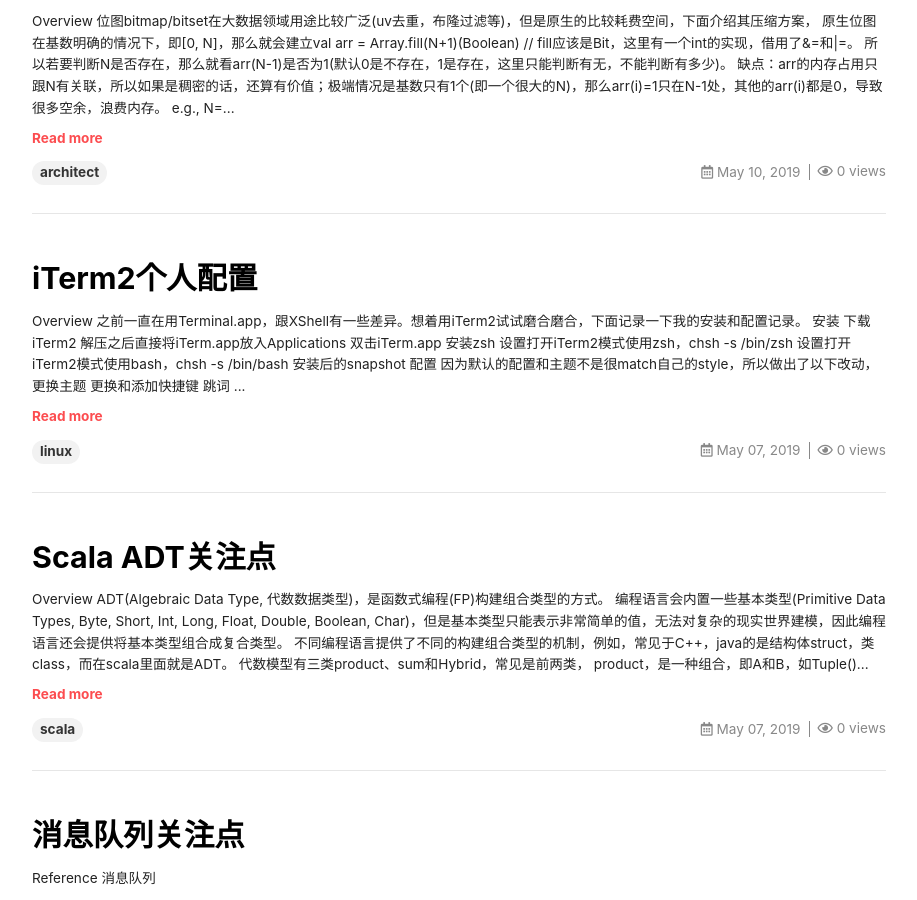
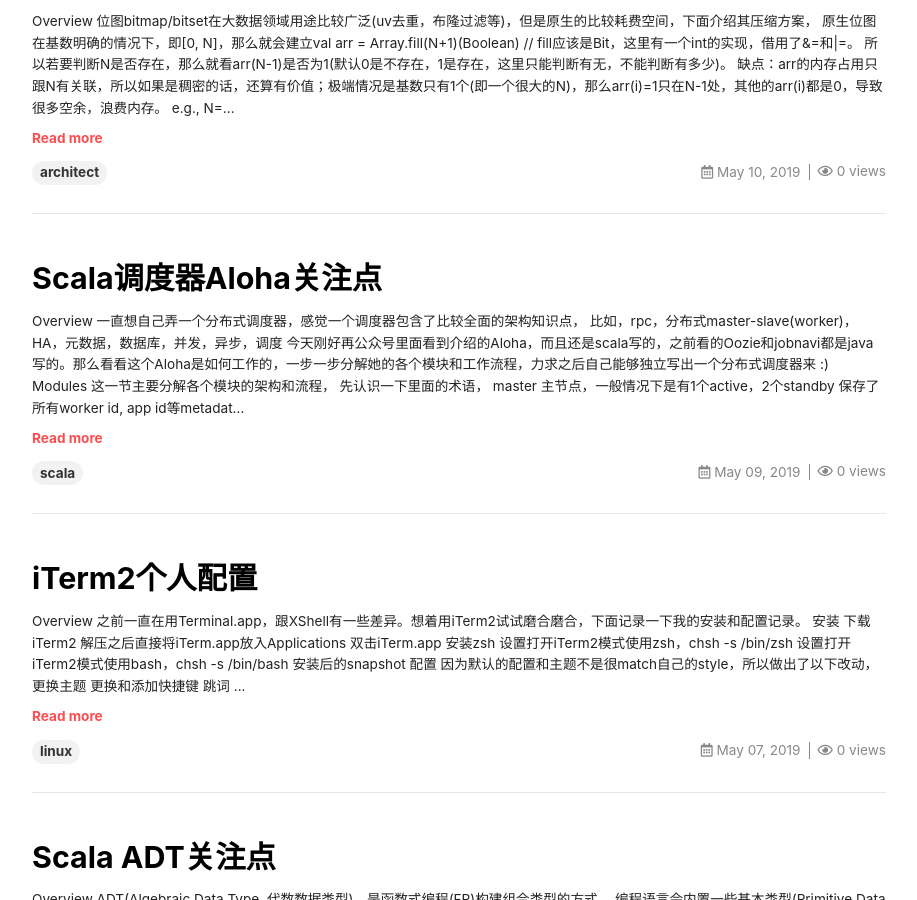
Before and after one commit to chenfh5/chenfh5.github.io, a Jekyll site: the page built from index.html, in a window 1280 px wide and 900 px high, scrolled down 482 px. Shown: the whole window, without its empty margins (181-1098 px from the left). Built offline with Jekyll 4.4.1, drawn with Linux system fonts in a browser that asks for light colours; nearby versions of some CDN libraries; the list of posts is cut into pages by our own code; comment, search, counter and statistics services are not loaded; some of the changed lines change nothing that is shown.

Commit message:
add post

```diff
--- a/_posts/2019-04-30-IDEA.md
+++ b/_posts/2019-04-30-IDEA.md
@@ -49,18 +49,27 @@
 
 ----
 # 常用插件
-1. .ignore
-2. BashSupport
-3. Markdown Navigator(table shows perfect)/~~support~~(table can not show)
-4. String Manipulation
-5. Maven Helper
-5. Python
-6. Scala
-7. Pig
-8. CodeGlance
-9. Rainbow Brackets
+- .ignore
+- BashSupport
+- ~~Markdown Navigator~~(table shows perfect，但是比较卡)
+- Markdown support(table can not show,但是官方默认)
+- String Manipulation
+- Maven Helper
+- Python
+- Scala
+- Pig
+- ~~CodeGlance~~
+- ~~Rainbow Brackets~~
+- [GoToTabs](https://stackoverflow.com/a/30237194/9108627)，方便类似XShell, iTerm2那样可以通过`cmd+num`来快速切换tab
+    ![image.png](https://upload-images.jianshu.io/upload_images/2189341-3afc4c7b9061b8c0.png?imageMogr2/auto-orient/strip%7CimageView2/2/w/1240)
 
-![Custom plugins](https://upload-images.jianshu.io/upload_images/2189341-e5ed1edafeff5773.png?imageMogr2/auto-orient/strip%7CimageView2/2/w/1240)
+    ![image.png](https://upload-images.jianshu.io/upload_images/2189341-b84492b4907bb00d.png?imageMogr2/auto-orient/strip%7CimageView2/2/w/1240)
+    > 另外由于默认的`cmd+1和cmd+7`比较有用，将其置为`alt+1和alt+7`
+
+    另外剔除`previous/next tab`防止与`back cmd+[/]`混淆，因此tab跳转全靠`cmd+num`
+
+    ![image.png](https://upload-images.jianshu.io/upload_images/2189341-ac07952296c9d05c.png?imageMogr2/auto-orient/strip%7CimageView2/2/w/1240)
+    > Navigate的Implementation也改为`cmd+b`，具体实现比声明更常用
 
 ----
 # 新机器
@@ -85,6 +94,7 @@
 Feature|Windows short cut|Mac short cut|others
 --- | --- | --- | --- |
 向下复制该行|ctrl+D|CMD+D||
+直接到文件头 | | [fn+cmd+left arrow](https://stackoverflow.com/questions/7110573/intellij-beginning-of-file-keyboard-shortcut) | |
 
 ----
 # Reference
--- /dev/null
+++ b/_posts/2019-05-09-01_scala-aloha-scheduler.md
@@ -0,0 +1,130 @@
+---
+title: Scala调度器Aloha关注点
+tags: scala
+key: 67
+modify_date: 2019-05-16 19:00:00 +08:00
+---
+
+# Overview
+一直想自己弄一个分布式调度器，感觉一个调度器包含了比较全面的架构知识点，
+
+比如，rpc，分布式master-slave(worker)，HA，元数据，数据库，并发，异步，调度
+
+今天刚好再公众号里面看到介绍的[Aloha](https://github.com/jrthe42/aloha)，而且还是scala写的，之前看的[Oozie](https://github.com/apache/oozie)和jobnavi都是java写的。那么看看这个Aloha是如何工作的，一步一步分解她的各个模块和工作流程，力求之后自己能够独立写出一个分布式调度器来 :)
+
+# Modules
+这一节主要分解各个模块的架构和流程，
+
+先认识一下里面的术语，
+- master
+    - 主节点，一般情况下是有1个active，2个standby
+    - 保存了所有worker id, app id等metadata
+    - 利用ZK等做HA保存metadata，故障就从ZK恢复
+- worker
+    - 从节点，工作节点，执行真正业务逻辑的节点，线性可扩展`usableWorkers`
+    - 定时发送heartbeat到master，如果长时间与master的通信断开，则master会认为该worker crash，然后通过ZK提出该worker及其app，然后在其他存活的worker重起app
+- app
+    - 具体执行任务，可以是`java -cp`，可以是`bash`
+
+## Pom
+先看看`parent-pom`，其实依赖和插件都不多，
+
+- 公共，日志log
+- 集合guava
+- netty，rpc
+- curator，zk
+- json4s
+- jetty，web-server
+- junit
+
+插件只有一个，`scala-maven`
+
+## Compile && Script
+编译jar包之后，接下来是运行`sbin/aloha-daemon.sh`命令，进去看看，
+- OPTION in [start, stop, status]
+- DAEMON in [master, worker]
+- 用了`touch`来检验权限`privilege`
+- 如果没有通过`--config`指定`ALOHA_CONF_DIR`，使用默认的
+- bash exit 0 // 正常
+- rsync SRC DEST  // 排除log
+- aloha_rotate_log() // log后移为log.1，即将log空出来
+- run_command()使用`nohup`调用`aloha-class`里面exec重定向,然后执行java -cp命令，最后写pid到文件
+
+## Master
+`bash sbin/aloha-daemon.sh start master -h 127.0.0.1 -p 1234`
+运行了`aloha-daemon.sh`之后，首先是启动`master`，主路径是`me.jrwang.aloha.scheduler.master.Master`，进去看看，
+- `main()`在629行
+- 首先初始化系统和手动配置，`new AlohaConf()`
+- 启动master web server，并开始监听
+    - new NettyRpcEnv()
+    - new TransportServer(), 建立server
+    - new Dispatcher(), 建立消息route（分发到不同endpoint）
+    - setupEndpoint(), 建立endpoint
+        - new NettyRpcEndpointRef()
+        - new EndpointData() -> new inbox()初始化，并投放第一条msg到OnStart, 即`receivers.offer(endpointData)`
+        - lazy启动，当第一条msg过来了，dispatch才调用`data.inbox.process() -> OnStart()`来初始化 // OnStart should be the first message to process
+    - askSync()消费第一条msg OnStart()
+        - dispatcher.postLocalMessage(message, p)，将msg推送到
+        - pool.execute(new MessageLoop)
+        - 每条MessageLoop()线程都会while(true)地从receivers来take(阻塞)msg，然后process()，即`receivers.take().inbox.process(Dispatcher.this)`
+        - 每个endpointData里面都有一个LinkedList()来保存具体msg,receiveAndReply
+        - 创建ApplicationInfo task,val app = createApplication(description)
+        - 注册ApplicationInfo,registerApplication(app)
+        - 为app挑选空闲worker,并launch
+        - 发送app到worker,`worker.endpoint.send(LaunchApplication(masterUrl, app.id, app.desc))`
+        - 持久化app状态
+    - 至此启动
+
+    ![image.png](https://upload-images.jianshu.io/upload_images/2189341-7176a8f556195e2b.png?imageMogr2/auto-orient/strip%7CimageView2/2/w/1240)
+
+
+## Worker
+接着运行`bash sbin/aloha-daemon.sh start worker -h 127.0.0.1 aloha://127.0.0.1:1234`，启动worker，路径是`me.jrwang.aloha.scheduler.worker.Worker`，主要流程如下，
+- 接受task，inbox, endpoint.receive
+- handleRegisterResponse()的case RegisteredWorker(masterRef)将master信息注入到worker，然后就可以与master通信了
+- 启动task，case LaunchApplication(masterUrl, appId, appDesc)
+- 新开一个线程，fetchAndRunApplication()
+    - 创建真正的Application,Application.create(反射)
+    - 先发送app状态为running到master,`worker.send(ApplicationStateChanged())`
+    - 再开始真正执行app,`Await.result(exitStatePromise.future, Duration.Inf)`
+        - 目前实现的app，只有ApplicationWithProcess，是可以运行bash命令的，而bash命令可以调起`java -cp`
+
+## HA
+- master自己的HA
+    - Master, onStart()
+    - 拿zk来讲
+        - 先建立engine，即保存路径path`master_status`,PERSISTENT永久
+        - 选主leader_election，`leaderLatch = new LeaderLatch()`
+        - 如果leader变更
+            - 通过`notLeader()`的回调发起`send(RevokedLeadership)`，停掉当前master(这里是否可以更加优雅？如果是只是退主，而不是退JVM，因为退了JVM后续要手动拉起了？当然这里如果用supervisor来拉起的话，应该也是可以的，自动拉起后再join到zk里面，随时准备当主)
+            - 通过`isLeader()`的回调发起`send(ElectedLeader)`，通知当前master当主，并使用`completeRecovery()`
+                - 通过zk path的PERSISTENT恢复之前持久化的app和worker信息
+                - 将所有app信息注册到当前master(感觉这里可以更优雅？)
+                - 将所有worker注册到当前master，并通知所有worker换主
+                - `send(CompleteRecovery)`告知恢复完毕
+                    - 清理UNKNOWN worker和app
+                    - 重新schedule(),将分配app到空闲worker
+
+
+
+- worker crash之后,本来在该worker上的app会重新安排在别的worker rerun
+    - onDisconnected()
+        - removeWorker()
+        - relaunchApplication()
+
+## REST
+master也有一个跟外部通信的http rest接口，base on jetty，用于启停杀任务app，
+
+StandaloneRestServer，直接发送三类任务`masterEndpoint.askSync[*app*]`到dispatch的receivers上，然后dispatch的while(true)线程消费该rest app，然后分发到master
+
+这里启动rest server使用了RestSubmissionServer，
+`val (server, boundPort) = Utils.startServiceOnPort[Server](requestedPort, doStart, masterConf)`
+启动doStart()是一个[传名函数](https://blog.csdn.net/asongoficeandfire/article/details/21889375)，起到lazy加载的效果
+
+![image.png](https://upload-images.jianshu.io/upload_images/2189341-b5dc9ae69185af0d.png?imageMogr2/auto-orient/strip%7CimageView2/2/w/1240)
+> rest urls
+
+
+# Reference
+- [jrthe42 Aloha](https://github.com/jrthe42/aloha)
+- [Aloha：一个分布式任务调度框架](http://blog.jrwang.me/2019/aloha-introduce/)
```
